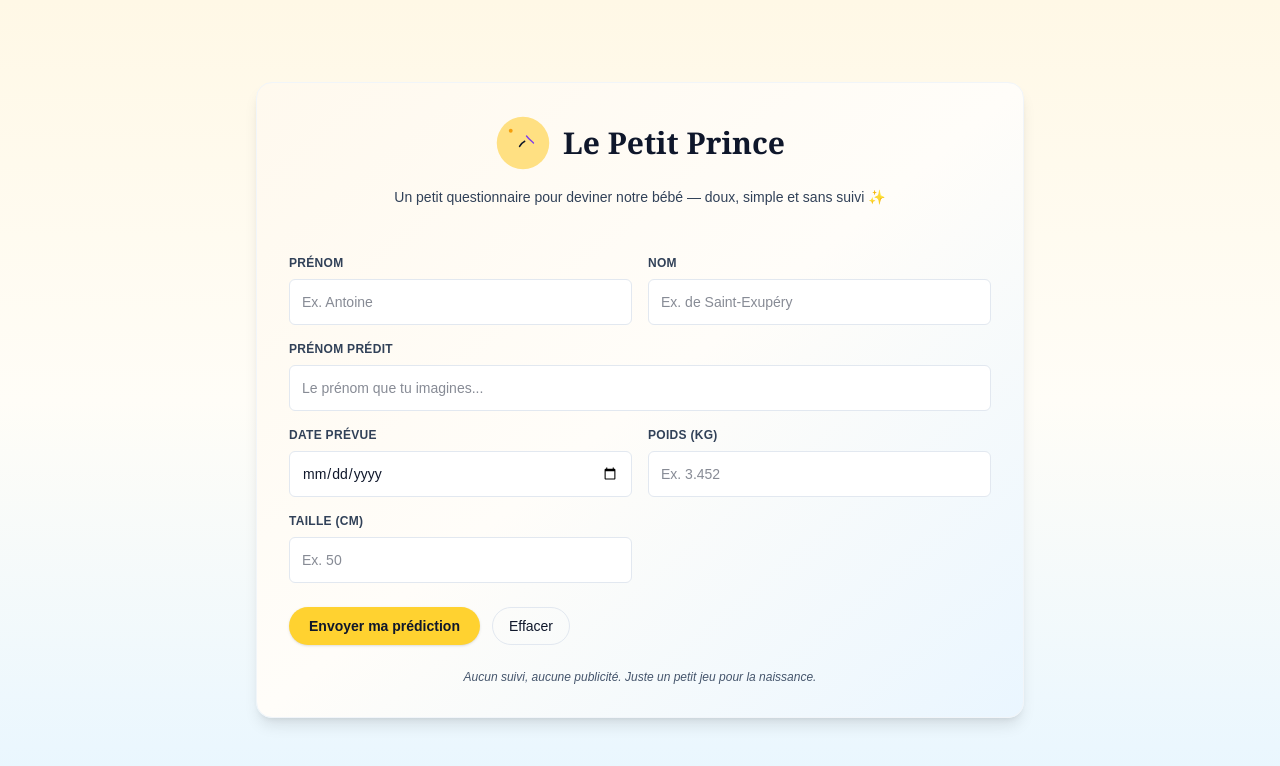
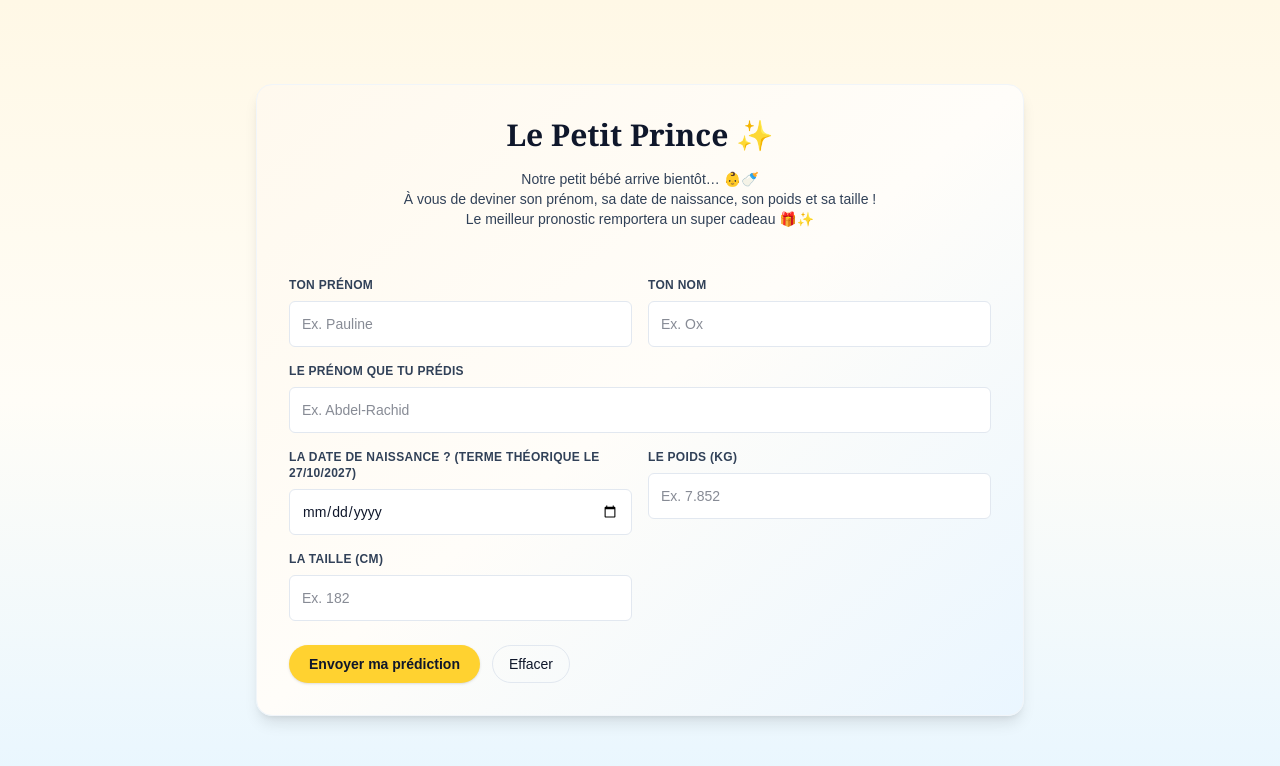
Before and after one commit to ThibautVescovi/Vescovi, a Next.js app in the folder vescovi/: page /baby in a window 1280 px wide. Shown: the top 766 px of the page. Built offline with nearby package versions, Linux system fonts and the light colour scheme.

Commit message:
Baby Vescovi

```diff
--- a/vescovi/app/baby/page.tsx
+++ b/vescovi/app/baby/page.tsx
@@ -58,16 +58,14 @@ export default function BabyStandalonePage() {
     <div className="mx-auto w-full rounded-2xl p-8 shadow-lg border border-slate-100 bg-gradient-to-br from-[#FFF9EE] via-[#FFFDF9] to-[#EAF6FF]">
       <div className="flex flex-col items-center text-center">
         <div className="mb-4 flex items-center gap-3">
-          <svg width="56" height="56" viewBox="0 0 64 64" fill="none" xmlns="http://www.w3.org/2000/svg">
-            <circle cx="32" cy="32" r="30" fill="#FFE082" />
-            <circle cx="18" cy="18" r="2.2" fill="#F59E0B" />
-            <path d="M36 24c3 4 6 6 8 8" stroke="#7C3AED" strokeWidth="1.5" strokeLinecap="round" strokeLinejoin="round" />
-            <path d="M28 36c2-3 4-5 6-6" stroke="#0F172A" strokeWidth="1.6" strokeLinecap="round" />
-          </svg>
-          <h1 className="text-3xl font-serif font-extrabold text-slate-900">Le Petit Prince</h1>
+          <h1 className="text-3xl font-serif font-extrabold text-slate-900">Le Petit Prince ✨</h1>
         </div>
+        <p className="mb-6 max-w-xl text-sm text-slate-700">
+          Notre petit bébé arrive bientôt… 👶🍼<br/>
+          À vous de deviner son prénom, sa date de naissance, son poids et sa taille !<br/>
+          Le meilleur pronostic remportera un super cadeau 🎁✨<br/>
+        </p>
 
-        <p className="mb-6 max-w-xl text-sm text-slate-700">Un petit questionnaire pour deviner notre bébé — doux, simple et sans suivi ✨</p>
       </div>
 
       {submitted ? (
@@ -78,37 +76,37 @@ export default function BabyStandalonePage() {
       ) : (
         <form onSubmit={onSubmit} className="mt-6 grid grid-cols-1 gap-4 sm:grid-cols-2">
           <div>
-            <label className="block text-xs font-semibold uppercase tracking-wide text-slate-700">Prénom</label>
+            <label className="block text-xs font-semibold uppercase tracking-wide text-slate-700">Ton prénom</label>
             <input
               value={firstName}
               onChange={(e) => { setFirstName(e.target.value); if (status) setStatus(null); }}
-              placeholder="Ex. Antoine"
+              placeholder="Ex. Pauline"
               className="mt-2 w-full rounded-md border border-slate-200 bg-white px-3 py-3 text-sm text-slate-900 outline-none focus:ring-2 focus:ring-amber-300"
             />
           </div>
 
           <div>
-            <label className="block text-xs font-semibold uppercase tracking-wide text-slate-700">Nom</label>
+            <label className="block text-xs font-semibold uppercase tracking-wide text-slate-700">Ton nom</label>
             <input
               value={lastName}
               onChange={(e) => { setLastName(e.target.value); if (status) setStatus(null); }}
-              placeholder="Ex. de Saint-Exupéry"
+              placeholder="Ex. Ox"
               className="mt-2 w-full rounded-md border border-slate-200 bg-white px-3 py-3 text-sm text-slate-900 outline-none focus:ring-2 focus:ring-amber-300"
             />
           </div>
 
           <div className="sm:col-span-2">
-            <label className="block text-xs font-semibold uppercase tracking-wide text-slate-700">Prénom prédit</label>
+            <label className="block text-xs font-semibold uppercase tracking-wide text-slate-700">Le prénom que tu prédis</label>
             <input
               value={predictedName}
               onChange={(e) => { setPredictedName(e.target.value); if (status) setStatus(null); }}
-              placeholder="Le prénom que tu imagines..."
+              placeholder="Ex. Abdel-Rachid"
               className="mt-2 w-full rounded-md border border-slate-200 bg-white px-3 py-3 text-sm text-slate-900 outline-none focus:ring-2 focus:ring-amber-300"
             />
           </div>
 
           <div>
-            <label className="block text-xs font-semibold uppercase tracking-wide text-slate-700">Date prévue</label>
+            <label className="block text-xs font-semibold uppercase tracking-wide text-slate-700">La date de naissance ? (Terme théorique le 27/10/2027)</label>
             <input
               type="date"
               value={predictedDate}
@@ -118,27 +116,27 @@ export default function BabyStandalonePage() {
           </div>
 
           <div>
-            <label className="block text-xs font-semibold uppercase tracking-wide text-slate-700">Poids (kg)</label>
+            <label className="block text-xs font-semibold uppercase tracking-wide text-slate-700">Le poids (kg)</label>
             <input
               type="number"
               min="0"
               step="0.001"
               value={weight === "" ? "" : String(weight)}
               onChange={(e) => handleNumberChange(e, setWeight)}
-              placeholder="Ex. 3.452"
+              placeholder="Ex. 7.852"
               className="mt-2 w-full rounded-md border border-slate-200 bg-white px-3 py-3 text-sm text-slate-900 outline-none focus:ring-2 focus:ring-amber-300"
             />
           </div>
 
           <div>
-            <label className="block text-xs font-semibold uppercase tracking-wide text-slate-700">Taille (cm)</label>
+            <label className="block text-xs font-semibold uppercase tracking-wide text-slate-700">La taille (cm)</label>
             <input
               type="number"
               min="0"
               step="1"
               value={height === "" ? "" : String(height)}
               onChange={(e) => handleNumberChange(e, setHeight)}
-              placeholder="Ex. 50"
+              placeholder="Ex. 182"
               className="mt-2 w-full rounded-md border border-slate-200 bg-white px-3 py-3 text-sm text-slate-900 outline-none focus:ring-2 focus:ring-amber-300"
             />
           </div>
@@ -170,8 +168,6 @@ export default function BabyStandalonePage() {
           </div>
         </form>
       )}
-
-      <p className="mt-6 text-center text-xs text-slate-600 italic">Aucun suivi, aucune publicité. Juste un petit jeu pour la naissance.</p>
     </div>
   );
 }
```
